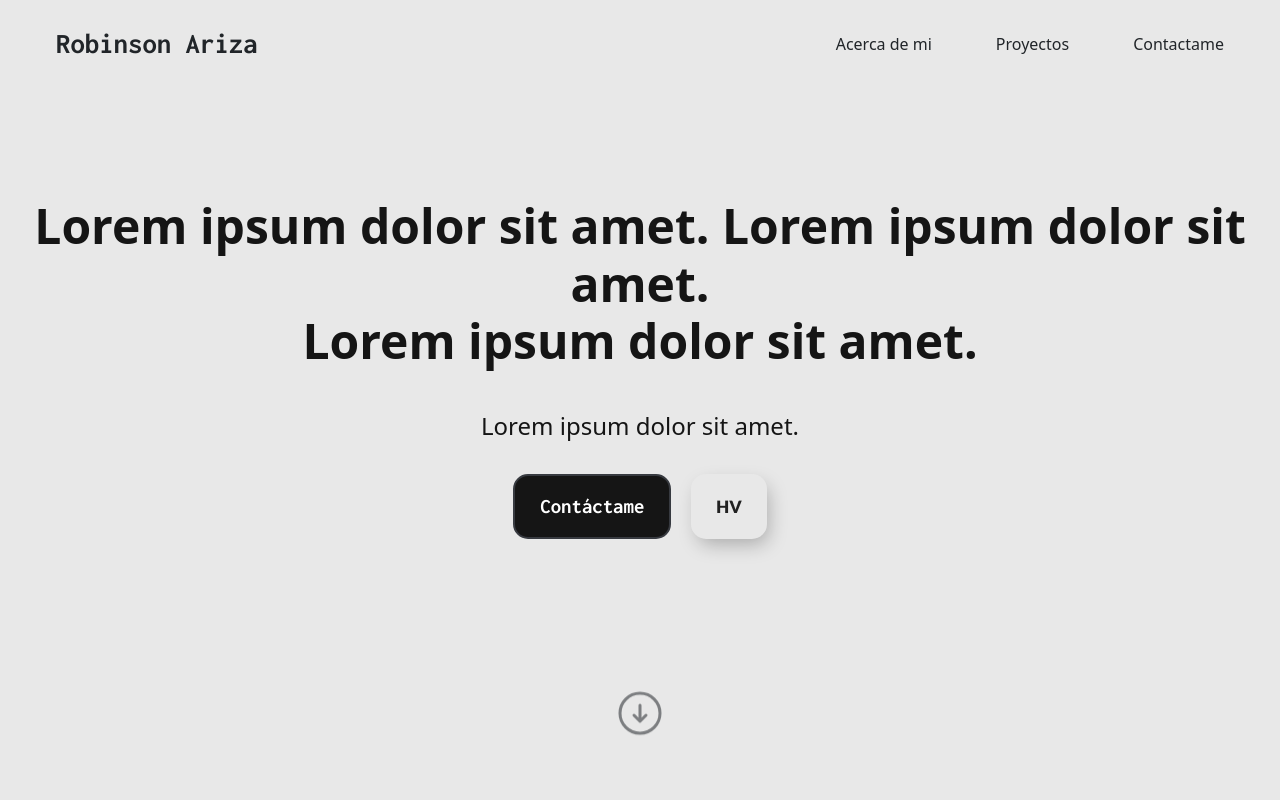
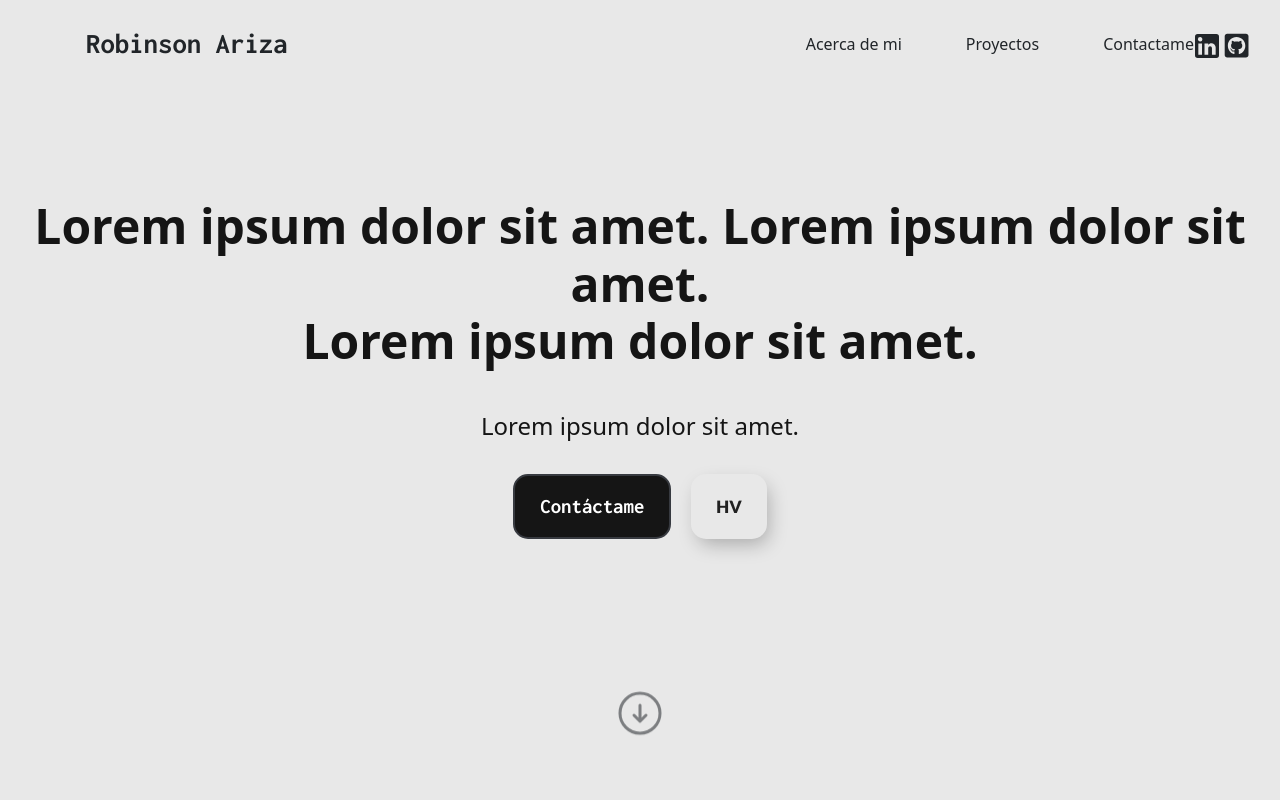
Before and after one commit to Robariza/portafolioWeb, an Angular app in the folder frontend/portafolioWeb/: page / in a window 1280 px wide. Shown: the top 800 px of the page. Built offline with nearby package versions, Linux system fonts and the light colour scheme.

Commit message:
[update] nav component icons-social

```diff
--- a/frontend/portafolioWeb/src/app/components/nav/nav.component.css
+++ b/frontend/portafolioWeb/src/app/components/nav/nav.component.css
@@ -1,4 +1,6 @@
 nav {
+    width: 100%;
+    height: auto;
     position: fixed;
     top: 0;
     left: 0;
@@ -17,8 +19,8 @@ nav.scrolled {
 .container {
     display: flex;
     justify-content: space-between;
+    padding: 0;
     align-items: center;
-    max-width: 1200px;
     margin: 0 auto;
     padding: 0 1rem;
 }
@@ -49,12 +51,14 @@ a {
     font-weight: 500;
 }
 
-.menu-toggle {
-    display: none;
+.icons-social {
+    position: absolute;
+    right: 30px;
+    top: 30px;
 }
 
 @media (max-width: 768px) {
-    ul {
+    ul, a {
         display: none;
         flex-direction: column;
         position: absolute;
--- a/frontend/portafolioWeb/src/app/components/nav/nav.component.html
+++ b/frontend/portafolioWeb/src/app/components/nav/nav.component.html
@@ -6,10 +6,15 @@
       <li><a href="#">Proyectos</a></li>
       <li><a href="#">Contactame</a></li>
     </ul>
-        <button class="menu-toggle" (click)="toggleMenu()" aria-label="Toggle menu">
-          <span></span>
-          <span></span>
-          <span></span>
-        </button>
+    <div class="icons-social">
+      <a href="#"><svg xmlns="http://www.w3.org/2000/svg" width="2em" height="2em" viewBox="0 0 24 24">
+          <path fill="currentColor"
+            d="M19 3a2 2 0 0 1 2 2v14a2 2 0 0 1-2 2H5a2 2 0 0 1-2-2V5a2 2 0 0 1 2-2zm-.5 15.5v-5.3a3.26 3.26 0 0 0-3.26-3.26c-.85 0-1.84.52-2.32 1.3v-1.11h-2.79v8.37h2.79v-4.93c0-.77.62-1.4 1.39-1.4a1.4 1.4 0 0 1 1.4 1.4v4.93zM6.88 8.56a1.68 1.68 0 0 0 1.68-1.68c0-.93-.75-1.69-1.68-1.69a1.69 1.69 0 0 0-1.69 1.69c0 .93.76 1.68 1.69 1.68m1.39 9.94v-8.37H5.5v8.37z" />
+        </svg></a>
+      <a href="#"><svg xmlns="http://www.w3.org/2000/svg" width="1.7em" height="1.7em" viewBox="0 0 448 512">
+          <path fill="currentColor"
+            d="M400 32H48C21.5 32 0 53.5 0 80v352c0 26.5 21.5 48 48 48h352c26.5 0 48-21.5 48-48V80c0-26.5-21.5-48-48-48M277.3 415.7c-8.4 1.5-11.5-3.7-11.5-8c0-5.4.2-33 .2-55.3c0-15.6-5.2-25.5-11.3-30.7c37-4.1 76-9.2 76-73.1c0-18.2-6.5-27.3-17.1-39c1.7-4.3 7.4-22-1.7-45c-13.9-4.3-45.7 17.9-45.7 17.9c-13.2-3.7-27.5-5.6-41.6-5.6s-28.4 1.9-41.6 5.6c0 0-31.8-22.2-45.7-17.9c-9.1 22.9-3.5 40.6-1.7 45c-10.6 11.7-15.6 20.8-15.6 39c0 63.6 37.3 69 74.3 73.1c-4.8 4.3-9.1 11.7-10.6 22.3c-9.5 4.3-33.8 11.7-48.3-13.9c-9.1-15.8-25.5-17.1-25.5-17.1c-16.2-.2-1.1 10.2-1.1 10.2c10.8 5 18.4 24.2 18.4 24.2c9.7 29.7 56.1 19.7 56.1 19.7c0 13.9.2 36.5.2 40.6c0 4.3-3 9.5-11.5 8c-66-22.1-112.2-84.9-112.2-158.3c0-91.8 70.2-161.5 162-161.5S388 165.6 388 257.4c.1 73.4-44.7 136.3-110.7 158.3m-98.1-61.1c-1.9.4-3.7-.4-3.9-1.7c-.2-1.5 1.1-2.8 3-3.2c1.9-.2 3.7.6 3.9 1.9c.3 1.3-1 2.6-3 3m-9.5-.9c0 1.3-1.5 2.4-3.5 2.4c-2.2.2-3.7-.9-3.7-2.4c0-1.3 1.5-2.4 3.5-2.4c1.9-.2 3.7.9 3.7 2.4m-13.7-1.1c-.4 1.3-2.4 1.9-4.1 1.3c-1.9-.4-3.2-1.9-2.8-3.2s2.4-1.9 4.1-1.5c2 .6 3.3 2.1 2.8 3.4m-12.3-5.4c-.9 1.1-2.8.9-4.3-.6c-1.5-1.3-1.9-3.2-.9-4.1c.9-1.1 2.8-.9 4.3.6c1.3 1.3 1.8 3.3.9 4.1m-9.1-9.1c-.9.6-2.6 0-3.7-1.5s-1.1-3.2 0-3.9c1.1-.9 2.8-.2 3.7 1.3c1.1 1.5 1.1 3.3 0 4.1m-6.5-9.7c-.9.9-2.4.4-3.5-.6c-1.1-1.3-1.3-2.8-.4-3.5c.9-.9 2.4-.4 3.5.6c1.1 1.3 1.3 2.8.4 3.5m-6.7-7.4c-.4.9-1.7 1.1-2.8.4c-1.3-.6-1.9-1.7-1.5-2.6c.4-.6 1.5-.9 2.8-.4c1.3.7 1.9 1.8 1.5 2.6" />
+        </svg></a>
+    </div>
   </div>
 </nav>
```
Lines whose indentation alone changed are shown as unchanged.
